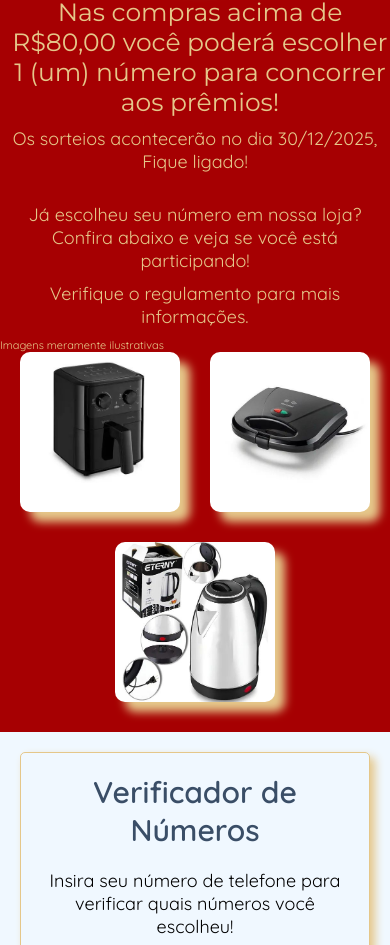
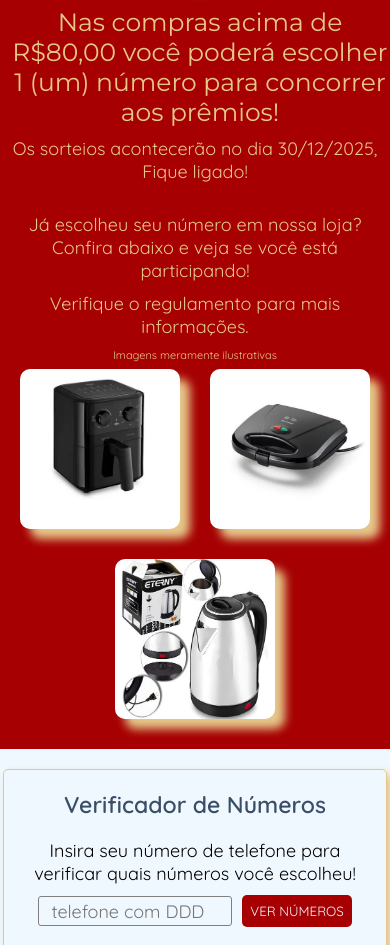
Before and after one commit to Bazar-Inovar/Fim-de-Ano-Premiado, a plain HTML site: page index.html in a window 390 px wide. Shown: the part 143-1088 px from the top of the page. Drawn offline with Linux system fonts and the light colour scheme.

Commit message:
Update responsividade.css

```diff
--- a/assents/css/responsividade.css
+++ b/assents/css/responsividade.css
@@ -13,7 +13,7 @@
 
     .banner{
         height: 100%;
-        padding: 0px 0px 30px 0px;
+        padding: 10px 0px 30px 0px;
         flex-direction: column-reverse;
     }
     .imagens{
@@ -36,14 +36,34 @@
             font-size: 18px;
             text-align: center;
         }
+        & p{
+            margin-bottom: 7px;
+            text-align: center;
+        }
     }
+
     .estruturas{
         flex-direction: column-reverse;
-        padding: 20px;
+        padding: 20px 3px;
     }
     .estrutura{
-        height:100%;
+        height: 100%;
         width: 100%;
+        & h1{
+            font-size: 23px;
+        }
+        .form{
+            gap: 10px;
+        }
+        & input{
+            height: 30px;
+            outline: none;
+            text-align: center;
+            font-size: 18px;
+            border: 1px solid gray;
+            background-color: aliceblue;
+            border-radius: 3px;
+        }
     }
 }
 
@@ -61,7 +81,7 @@
 
     .banner{
         height: 100%;
-        padding: 0px 0px 30px 0px;
+        padding: 10px 0px 30px 0px;
         flex-direction: column-reverse;
     }
     .imagens{
@@ -73,7 +93,7 @@
         }
     }
     .avisos{
-        width: 100%;
+        width: 99%;
         gap: 20px;
         & h1{
             font-size: 25px;
@@ -82,6 +102,10 @@
         }
         & h2, h3{
             font-size: 20px;
+            text-align: center;
+        }
+        & p{
+            margin-bottom: 7px;
             text-align: center;
         }
     }
@@ -95,7 +119,6 @@
 }
 
 @media screen and (min-width: 1000px) and (max-width: 1500px){
-
     .imagens{
         width: 400px;
         & img{
@@ -104,7 +127,7 @@
         }
     }
     .avisos{
-        width: 80%;
+        width: 700px;
         gap: 25px;
         & h1{
             font-size: 30px;
```
